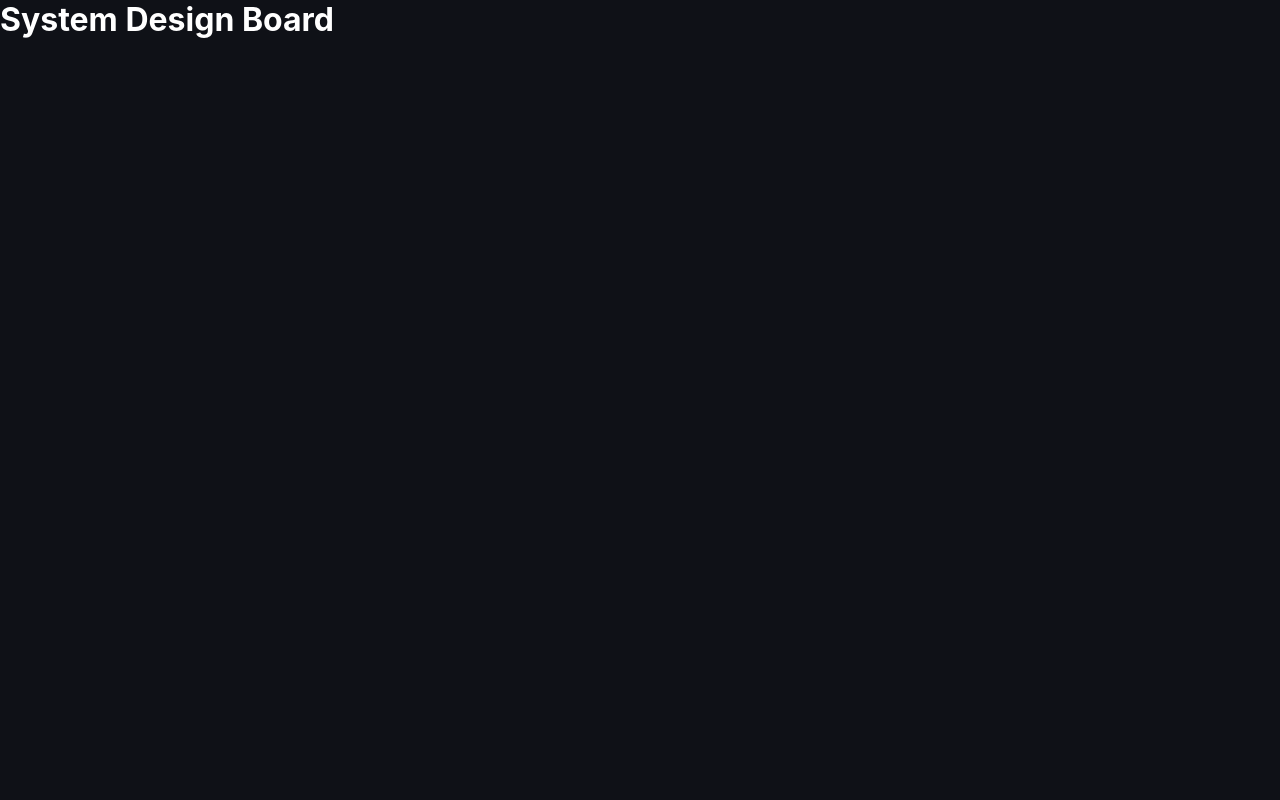
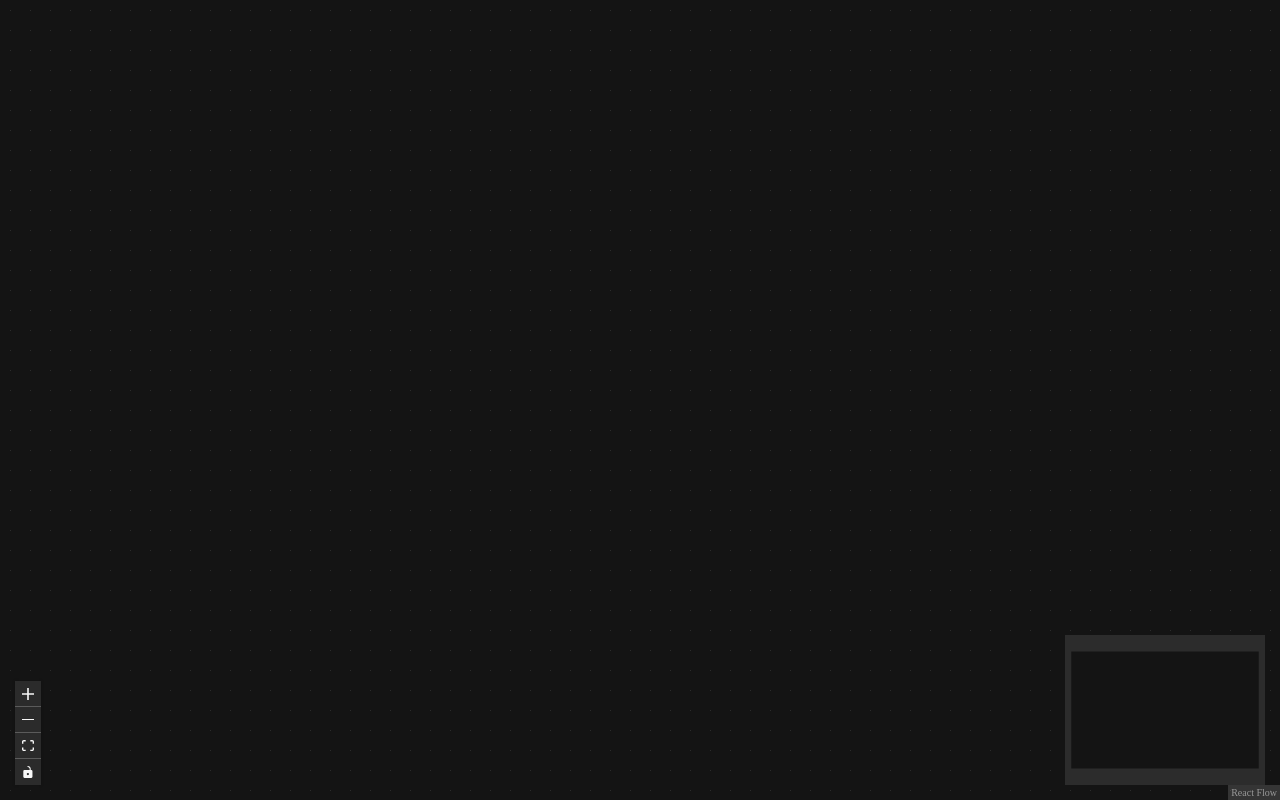
Before and after one commit to SoumyaGanesh12/SystemDesignBoard, a React (Vite) app in the folder frontend/: page / in a window 1280 px wide. Built offline with nearby package versions, Linux system fonts and the light colour scheme.

Commit message:
feat: add react flow canvas with background controls and minimap

```diff
--- a/frontend/src/App.tsx
+++ b/frontend/src/App.tsx
@@ -1,8 +1,8 @@
+import Canvas from './components/Canvas'
+
 function App(){
   return(
-    <div>
-      <h1>System Design Board</h1>
-    </div>
+    <Canvas/>
   )
 }
 
--- /dev/null
+++ b/frontend/src/components/Canvas.module.css
@@ -0,0 +1,4 @@
+.canvasWrapper {
+  width: 100vw;
+  height: 100vh;
+}
--- /dev/null
+++ b/frontend/src/components/Canvas.tsx
@@ -0,0 +1,27 @@
+import { ReactFlow, Background, Controls, MiniMap, BackgroundVariant } from '@xyflow/react'
+import '@xyflow/react/dist/style.css'
+import styles from './Canvas.module.css'
+
+function Canvas(){
+    return(
+        <div className={styles.canvasWrapper}>
+            <ReactFlow colorMode="dark">
+                {/* Dotted grid background */}
+                <Background
+                    variant={BackgroundVariant.Dots}
+                    gap={20}
+                    size={1}
+                    color='#333'
+                />
+
+                {/* Zoom in, zoom out, fit view controls */}
+                <Controls/>
+
+                {/* Small overview map of the canvas */}
+                <MiniMap/>
+            </ReactFlow>
+        </div>
+    )
+}
+
+export default Canvas
--- a/frontend/src/index.css
+++ b/frontend/src/index.css
@@ -4,11 +4,15 @@
   box-sizing: border-box;
 }
 
-html, body, #root{
+html {
+  height: 100%;
+}
+
+body {
+  height: 100%;
+}
+
+#root {
+  height: 100%;
   width: 100%;
-  height: 100%;
-  overflow: hidden;
-  font-family: 'Inter', sans-serif;
-  background-color: #0f1117;
-  color: #ffffff;
 }
```
